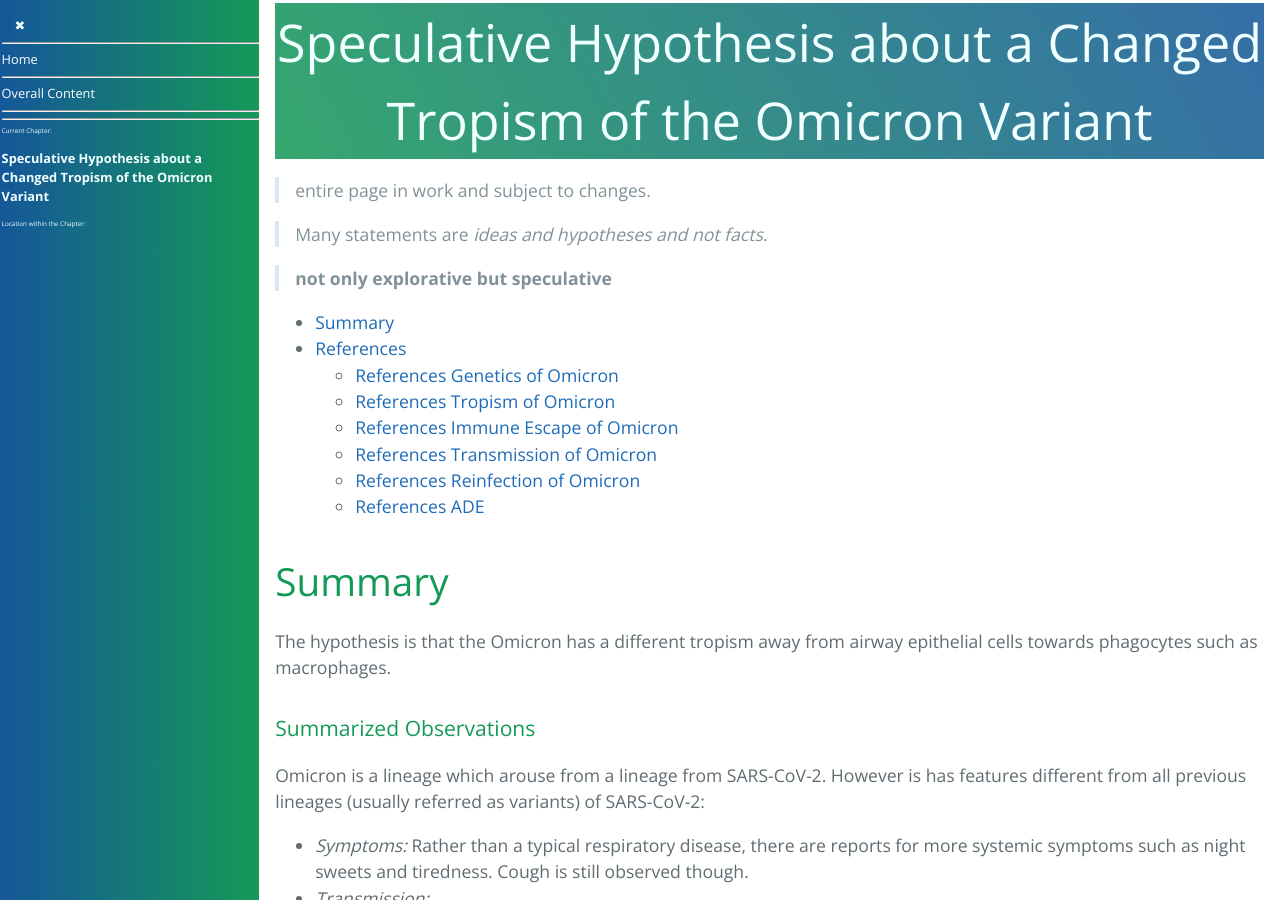
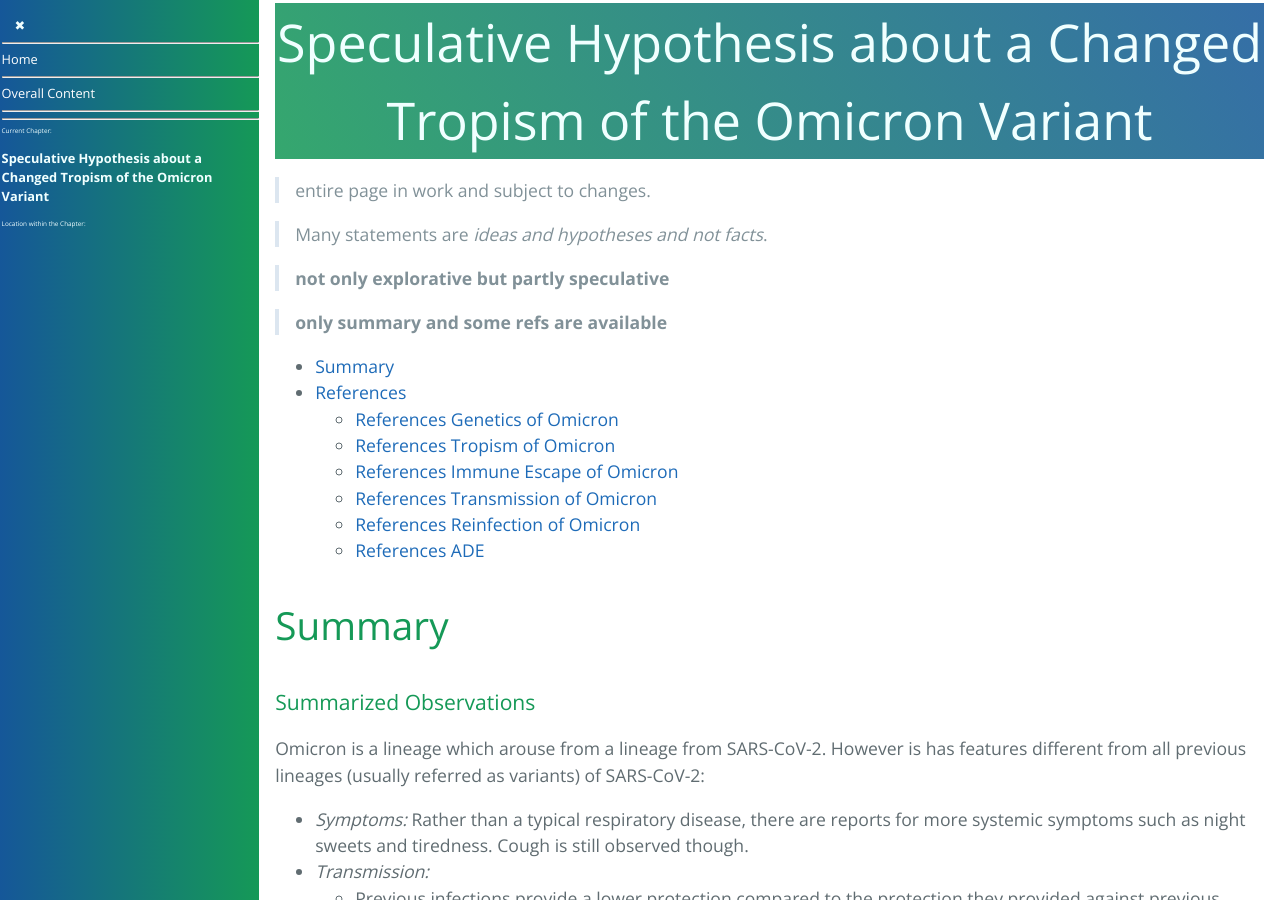
Before and after one commit to forestgrape/coronavirus, a Jekyll site: the page built from 2_biological/omicron.md, in a window 1280 px wide and 900 px high. Built offline with Jekyll 4.4.1, drawn with Linux system fonts in a browser that asks for light colours; our own code applies the rules of GitHub Pages for plain Markdown files.

Commit message:
formulations

```diff
--- a/2_biological/omicron.md
+++ b/2_biological/omicron.md
@@ -4,7 +4,9 @@
 
 > Many statements are *ideas and hypotheses and not facts*.
 
-> **not only explorative but speculative**
+> **not only explorative but partly speculative**
+
+> **only summary and some refs are available**
 
 * [Summary](#summary)
 * [References](#references)
@@ -15,8 +17,9 @@
   * [References Reinfection of Omicron](#references-reinfection-of-omicron)
   * [References ADE](#references-ade)
 
+
+
 ## Summary
-The hypothesis is that the Omicron has a different tropism away from airway epithelial cells towards phagocytes such as macrophages.
 
 ##### Summarized Observations
 Omicron is a lineage which arouse from a lineage from SARS-CoV-2. However is has features different from all previous lineages (usually referred as variants) of SARS-CoV-2:
```
